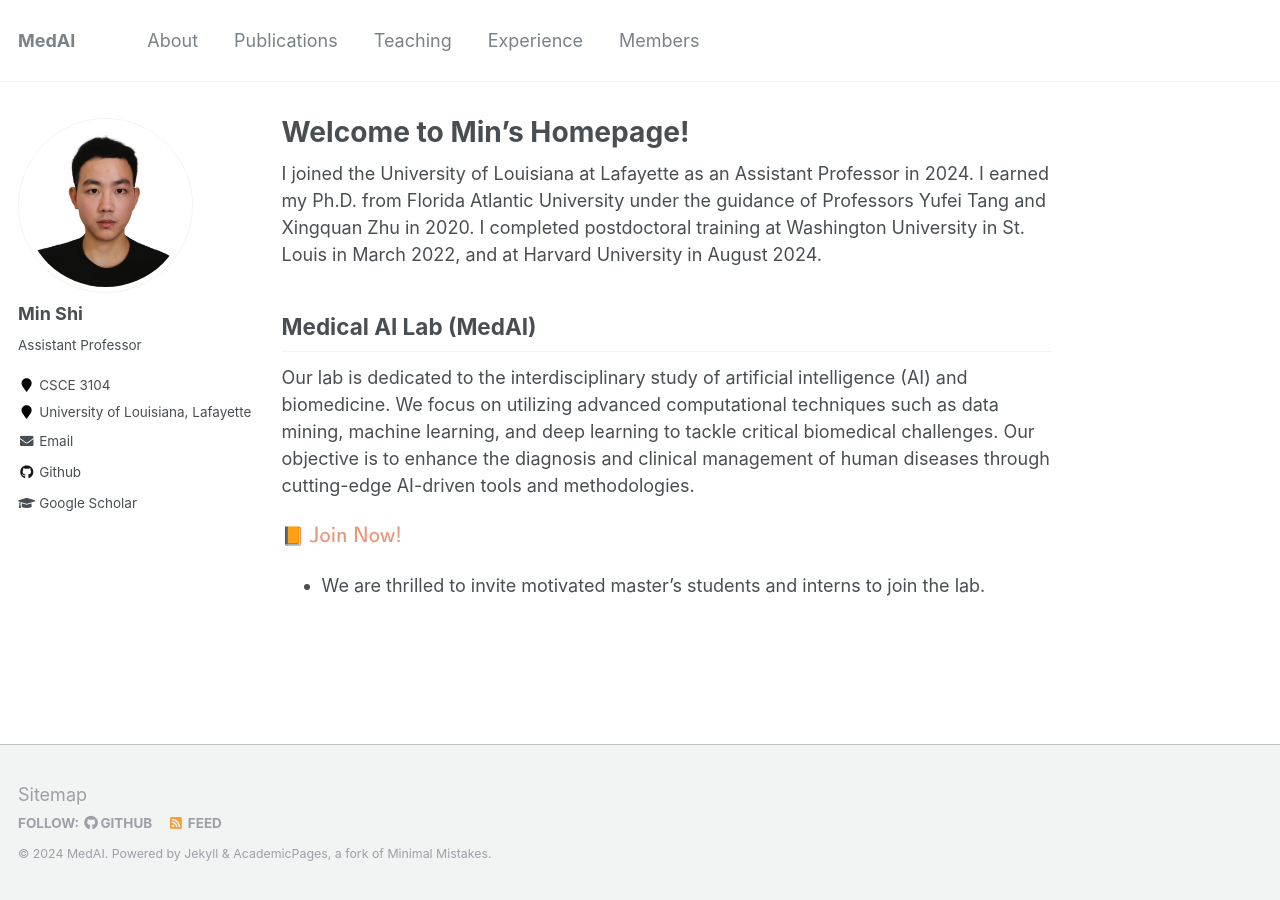
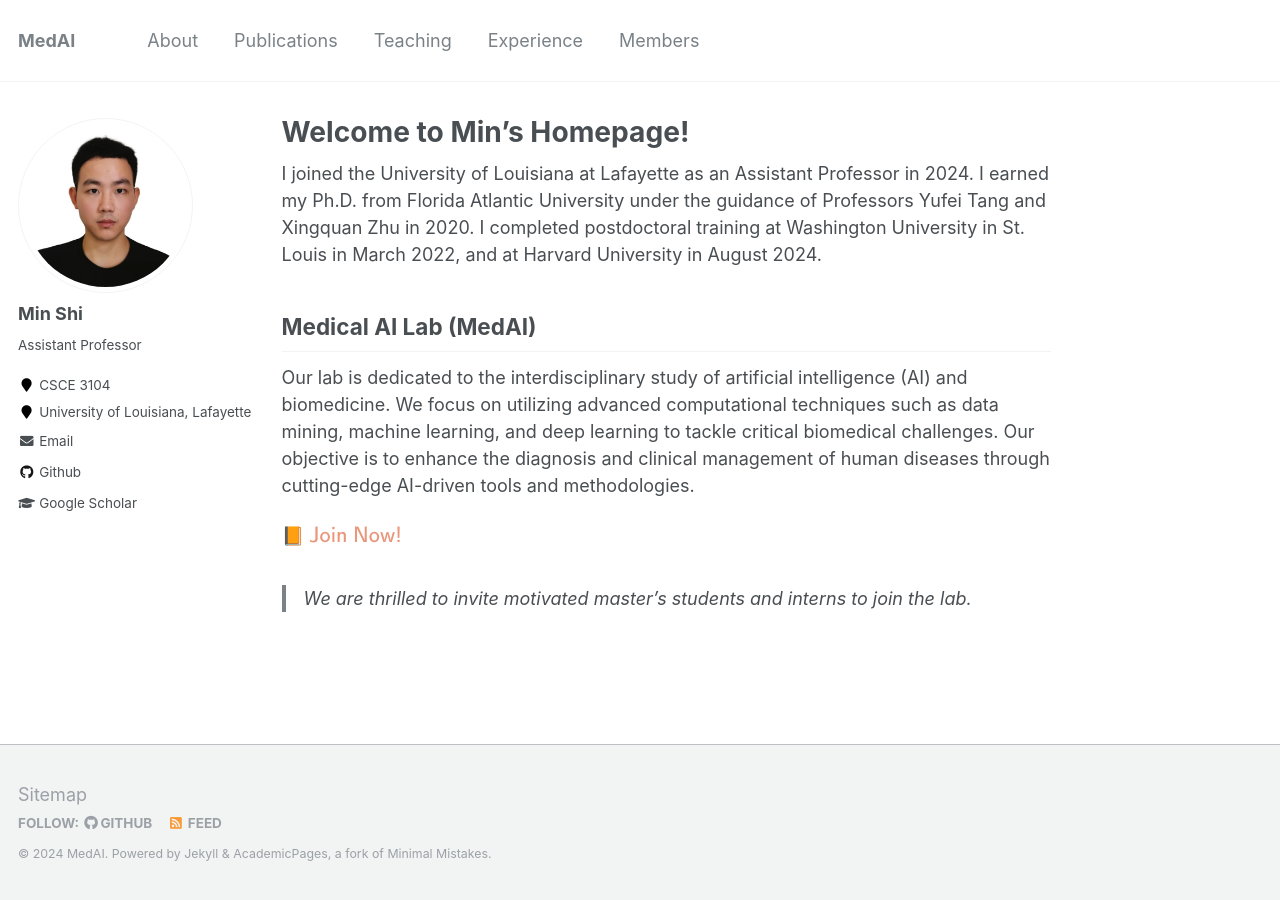
Before and after one commit to shiminxst/shiminxst.github.io, a Jekyll site: the page built from _pages/about.md, in a window 1280 px wide. Built offline with Jekyll 4.4.1, drawn with Linux system fonts in a browser that asks for light colours; formulas are drawn with MathJax 3.

```diff
--- a/_pages/about.md
+++ b/_pages/about.md
@@ -17,7 +17,7 @@ Our lab is dedicated to the interdisciplinary study of artificial intelligence (
 
 &#x1F4D9; $\color{DarkSalmon}{\textsf{Join Now!}}$
 
-* We are thrilled to invite motivated master's students and interns to join the lab.
+> We are thrilled to invite motivated master's students and interns to join the lab.
 
 
 
```
